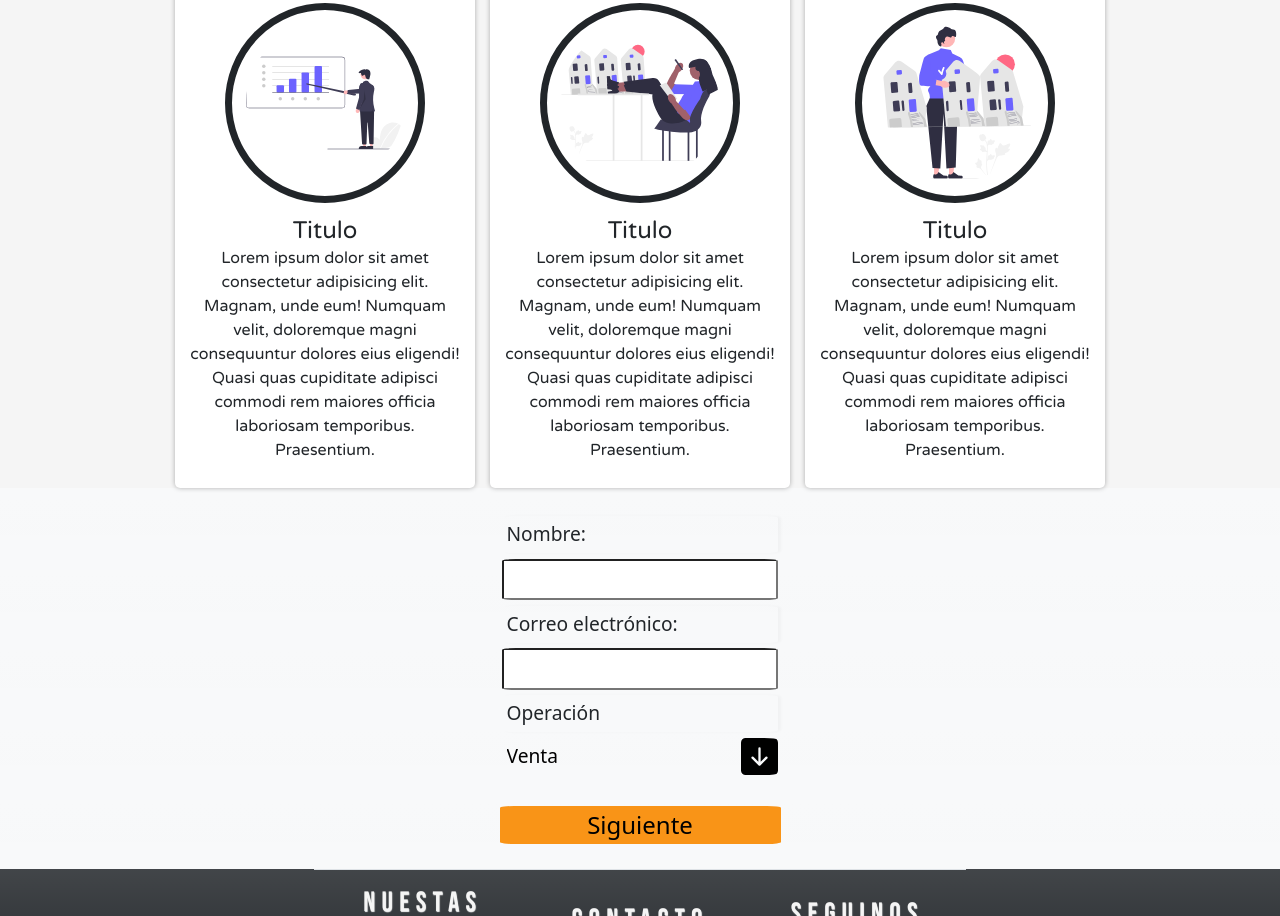
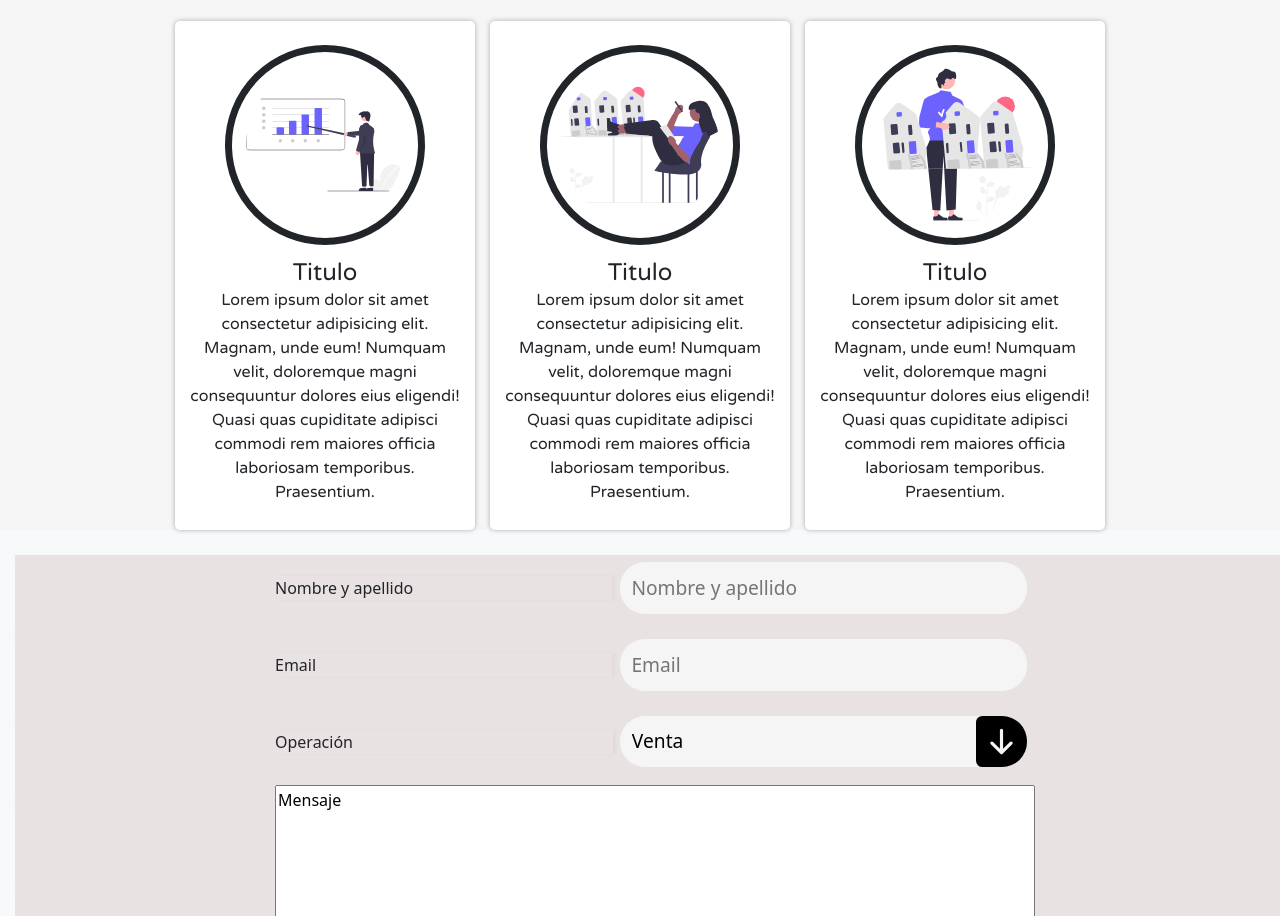
Before and after one commit to JulioGM042/IntegradorGT8, a plain HTML site: page index.html in a window 1280 px wide. Shown: the part 1884-2800 px from the top of the page. Drawn offline with nearby package versions, Linux system fonts and the light colour scheme; some packages are replaced by stand-ins of ours.

Commit message:
Actualizacion del css del formulario

```diff
--- a/estilos.css
+++ b/estilos.css
@@ -5,14 +5,28 @@
     --color-cuarto: #5D3891;
   }
 
+  body, header, main{
+    width: 100%;
+  }
+
+  h1 {
+    font-family: "Bebas neue";
+    text-align: center;
+    background-color: white;
+    letter-spacing: 2vw;
+    color: var(--color-terciario);
+    text-shadow: 3px 3px var(--color-secundario);
+  }
+
   main {
     background-color: var(--color-primario);
+    width: 100%;
   }
 
   section {
     display: flex;
     justify-content: space-around;
-    margin: 25px;
+    margin: 15px;
     flex-wrap: wrap;
     box-sizing: border-box;
   }
@@ -21,6 +35,7 @@
     font-family: "Bebas neue";
     text-align: center;
     background-color: white;
+    width: 100%;
   }
 
   #prompt {
@@ -85,20 +100,20 @@
   }
 
   .Detalle-de-operación {
+    width: auto;
     height: 100%;
     box-sizing: border-box;
   }
 
-  form {
+  .buscador {
     display: flex;
     flex-direction: column;
     margin: 0;
-    padding: 0;
+    padding: 1%;
+    box-shadow: 0px 0px 5px 0px rgba(0,0,0,0.3);
   }
 
-  label,
-  select,
-  input {
+  .buscador label,  select, input {
     margin: 1%;
     border-radius: 5%;
     font-size: larger;
@@ -134,6 +149,11 @@
   .Primeraseccion img {
     border-radius: 25%;
     margin: 0 auto;
+  }
+
+  .Titulo{
+    text-align: center;
+    width: 100%;
   }
 
   .Imagenes {
@@ -227,6 +247,55 @@ h4{
     text-align: center;
 }
 
+.CONTACTO{
+  width: 100%;
+  background-color:#E8E2E2;
+}
+
+.ContactPer {
+  display: flex;
+  flex-wrap: wrap;
+}
+
+.contacto-form ul {
+  list-style: none;
+  margin: 0;
+  padding: 0;
+  width: 100%;
+}
+
+.contacto-form li {
+  display: flex;
+  justify-content: space-between;
+  align-items: center;
+  width: 100%;
+  margin-bottom: 10px;
+}
+
+.contacto-form label {
+  flex-basis: 50%;
+  text-align: left;
+}
+
+.contacto-form input[type="text"],
+.contacto-form input[type="email"],
+.contacto-form select {
+  flex-basis: 60%;
+  width: 100%;
+  background-color: var(--color-primario);
+  border-style: none;
+  border-radius: 25px;
+}
+
+.Enviarbtn{
+  margin-top: 1%;;
+  width: 100%;
+}
+
+#Footer{
+  width: 100%;
+}
+
 #FooterInfo{
     font-family: "Bebas neue";
     text-align: center;
--- a/index.html
+++ b/index.html
@@ -53,6 +53,7 @@
 
         </div>
       </nav>
+      <h1> GT8 Operaciones inmobiliarias</h1>
     </header>
 
     <main>
@@ -69,9 +70,9 @@
 
         <div class="seccIzq">
               <div class="Detalle-de-operación">
-                  <form>
+                  <form class="buscador">
                       <label for="search-input">Buscar ubicación:</label>
-                      <input type="text" id="search-input" name="search-input" placeholder="Escriba una ubicación" required>
+                      <input type="text" name="search-input" placeholder="Escriba una ubicación" required>
 
                       <label for="precio">Precio:</label>
                        <select id="precio" name="precio">
@@ -136,29 +137,38 @@
     <section class="CONTACTO">
       <div class="ContactPer">
         <form class="contacto-form">
-            <label for="name">Nombre:</label>
-            <input type="text" id="name" name="name" required>
-
-            <label for="email">Correo electrónico:</label>
-            <input type="email" id="email" name="email" required>
-
+          <ul>
+            <li>
+              <label for="motivo">Nombre y apellido</label>
+              <input type="text" id="name" placeholder="Nombre y apellido" name="name" required>
+            </li>
+            <li>
+              <label for="motivo">Email</label>
+              <input type="email" id="email" placeholder="Email" name="email" required>
+            </li>
+            <li>
               <label for="motivo">Operación</label>
               <select id="motivo" name="motivo">
                 <option value="venta">Venta</option>
                 <option value="alquiler">Alquiler</option>
                 <option value="inversiones">Inversiones</option>
               </select>
-
-            <button type="submit">Siguiente</button>
+            </li>
+            <li>
+              <textarea name="name" rows="10" cols="80">Mensaje</textarea>
+            </li>
+            <li>
+              <button class="Enviarbtn" type="submit">Enviar</button>
+            </li>
+          </ul>
         </form>
-        <!-- Campos del Paso 1 -->
     </div>
 
     </section>
     <script src="./script.js" type="text/javascript"></script>
 </body>
 
-<footer class="bg-dark bg-gradient">
+<footer id="footer" class="bg-dark bg-gradient">
     <section class="foo-bottom">
         <div id="FooterInfo" class="row d-flex flex-wrap justify-content-around align-items-center py-3  border-top mx-auto">
               <div class="col-12 col-xs-12 col-sm-12 col-md-4 col-lg-4 text-center">
```
Lines whose indentation alone changed are shown as unchanged.
